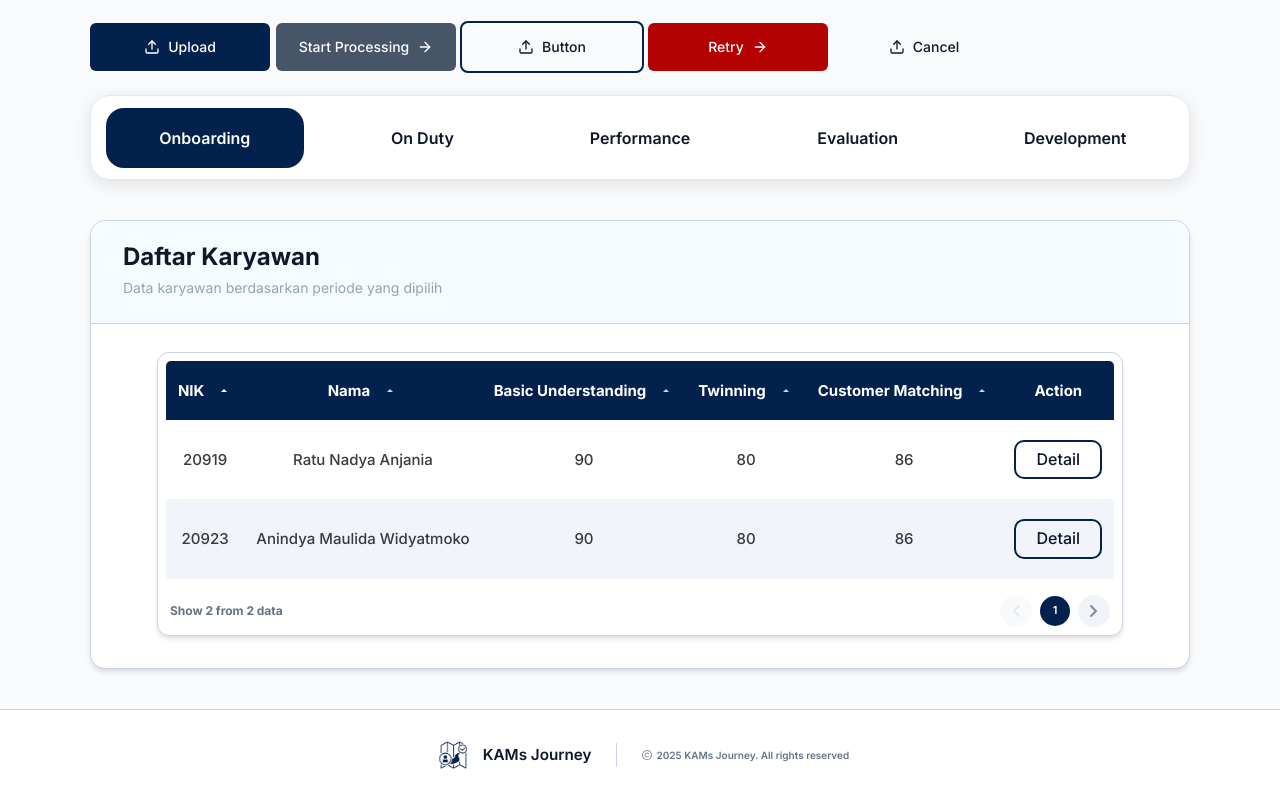
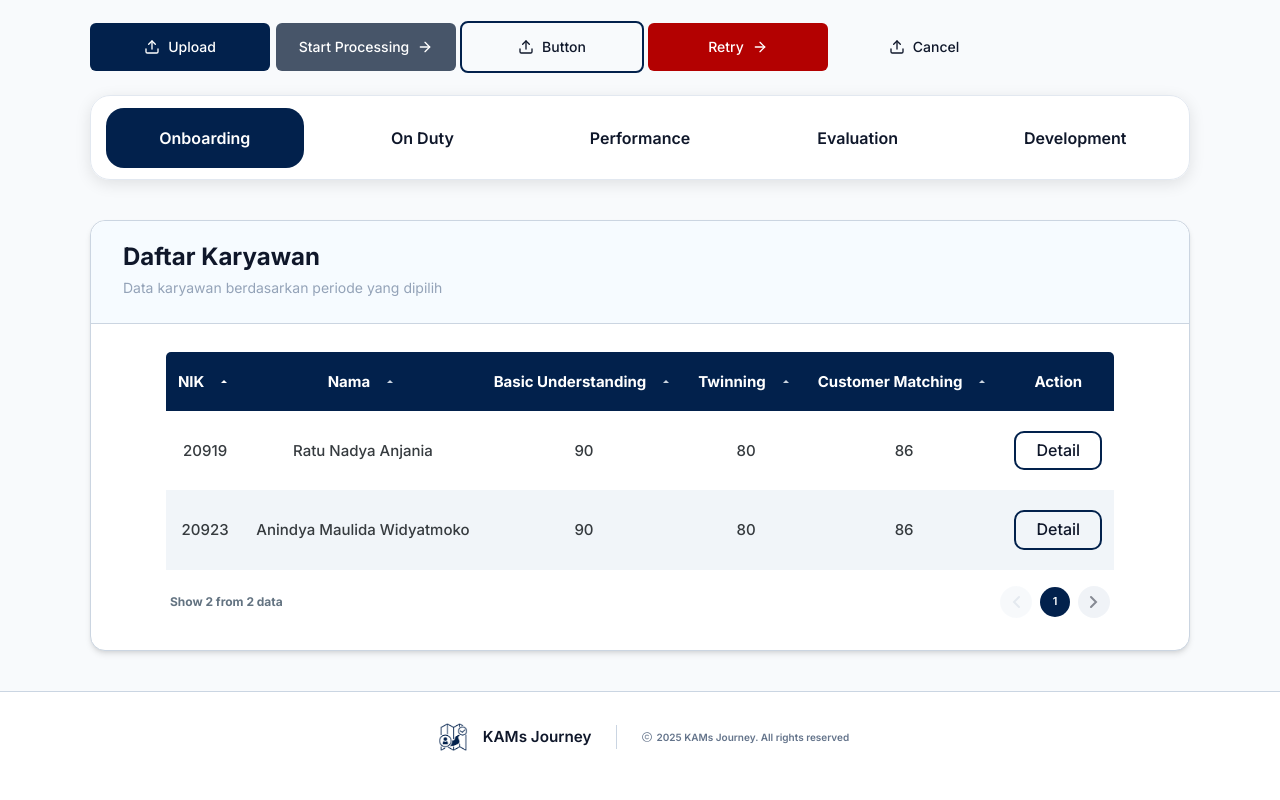
Before and after one commit to sarahnazly/KAMs-Journey, a Next.js app in the folder frontend/: page / in a window 1280 px wide. Shown: the part 581-1381 px from the top of the page. Built offline with nearby package versions, Linux system fonts and the light colour scheme.

Commit message:
fix: replaced temporary card with card component

```diff
--- a/frontend/src/components/dashboard/Table.tsx
+++ b/frontend/src/components/dashboard/Table.tsx
@@ -184,7 +184,7 @@ export const Table: React.FC<TableProps> = ({
   const isLastRow = (idx: number) => idx === pagedData.length - 1;
 
   return (
-    <div className="w-full overflow-x-auto bg-white rounded-[12px] border border-[#CBD5E1] shadow-md p-2">
+    <div className="w-full overflow-x-auto">
       <table className="min-w-full table-auto font-inter">
         <thead>
           <tr className="">
```
